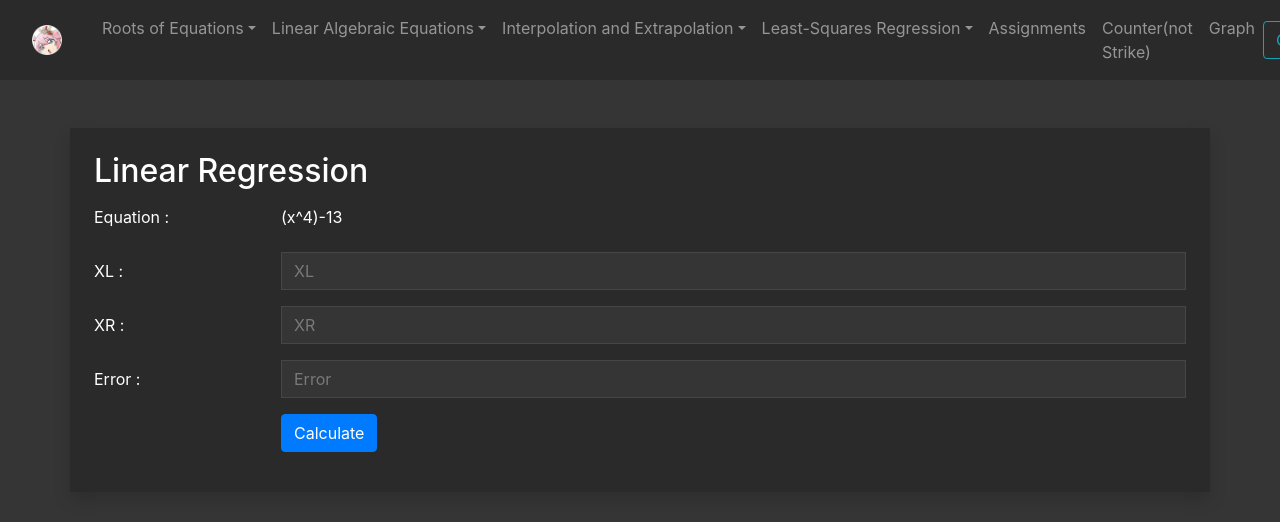
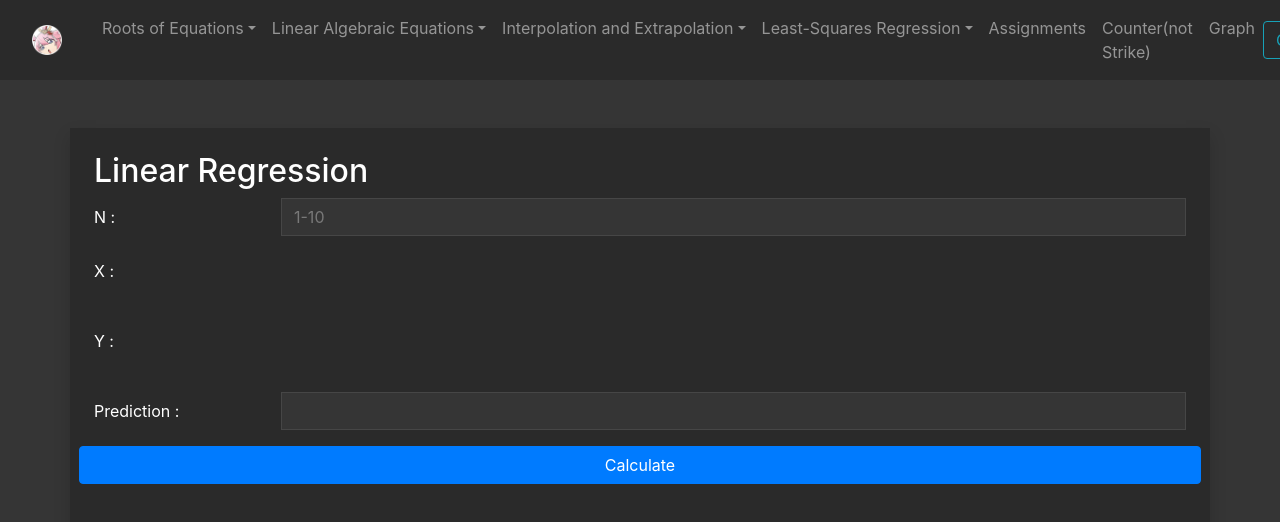
Before and after one commit to TheBossTH/numerical-react, a React (Create React App) app: page /#/LinearRegression in a window 1280 px wide. Shown: the top 522 px of the page. Built offline with nearby package versions, Linux system fonts and the light colour scheme.

Commit message:
feat: add Least Squares Regression

```diff
--- a/src/components/LeastSquaresRegression/LinearRegression.js
+++ b/src/components/LeastSquaresRegression/LinearRegression.js
@@ -3,120 +3,126 @@ import { Container, Form, Button, Row, Col, Table } from 'react-bootstrap'
 const axios = require('axios').default
 
 const LinearRegression = () => {
-    const [data, setData] = useState({
-        xl: 0,
-        xr: 0,
-        error: 0.00001,
-    })
-    const [results, setResults] = useState(null)
+    const [N, setN] = useState(0)
+    const [prediction, setPrediction] = useState(0)
+    const [x, setX] = useState({})
+    const [y, setY] = useState({})
+    const [ans, setAns] = useState(null)
     return (
         <div>
-            <Container className="mt-5 p-4 bg-dark text-white shadow">
+            <Container className="mt-5  p-4 bg-dark text-white shadow">
                 <h2>Linear Regression</h2>
                 <Form>
-                    <Form.Group as={Row} controlId="Equation">
-                        <Form.Label column sm="2">
-                            Equation :
-                        </Form.Label>
-                        <Col sm="10">
-                            <Form.Control
-                                plaintext
-                                readOnly
-                                defaultValue="(x^4)-13"
-                            />
-                        </Col>
-                    </Form.Group>
                     <Form.Group as={Row} controlId="XL">
                         <Form.Label column sm="2">
-                            XL :
+                            N :
                         </Form.Label>
                         <Col sm="10">
                             <Form.Control
                                 type="number"
-                                placeholder="XL"
+                                step="1"
+                                placeholder="1-10"
                                 onChange={(e) => {
-                                    setData({
-                                        ...data,
-                                        xl: parseFloat(e.target.value),
+                                    setN(parseInt(e.target.value))
+                                }}
+                                required
+                            />
+                        </Col>
+                    </Form.Group>
+                    <Form.Group as={Row} controlId="X">
+                        <Form.Label column sm="2">
+                            X :
+                        </Form.Label>
+                    </Form.Group>
+                    <Form.Group as={Row} controlId="Xi">
+                        {N > 0 &&
+                            N <= 10 &&
+                            Array.from(Array(N), (r, i) => (
+                                <Col key={i}>
+                                    <Form.Control
+                                        type="number"
+                                        step="1"
+                                        id={`x${i}`}
+                                        onChange={(e) => {
+                                            setX({
+                                                ...x,
+                                                [e.target.id]: parseFloat(
+                                                    e.target.value
+                                                ),
                                             })
                                         }}
                                     />
                                 </Col>
+                            ))}
                     </Form.Group>
-                    <Form.Group as={Row} controlId="XR">
+                    <Form.Group as={Row} controlId="Y">
                         <Form.Label column sm="2">
-                            XR :
+                            Y :
+                        </Form.Label>
+                    </Form.Group>
+                    <Form.Group as={Row} controlId="Yi">
+                        {N > 0 &&
+                            N <= 10 &&
+                            Array.from(Array(N), (r, i) => (
+                                <Col key={i}>
+                                    <Form.Control
+                                        type="number"
+                                        step="1"
+                                        id={`y${i}`}
+                                        onChange={(e) => {
+                                            setY({
+                                                ...y,
+                                                [e.target.id]: parseFloat(
+                                                    e.target.value
+                                                ),
+                                            })
+                                        }}
+                                    />
+                                </Col>
+                            ))}
+                    </Form.Group>
+                    <Form.Group as={Row} controlId="Prediction">
+                        <Form.Label column sm="2">
+                            Prediction :
                         </Form.Label>
                         <Col sm="10">
                             <Form.Control
                                 type="number"
-                                placeholder="XR"
                                 onChange={(e) => {
-                                    setData({
-                                        ...data,
-                                        xr: parseFloat(e.target.value),
-                                    })
+                                    setPrediction(parseInt(e.target.value))
                                 }}
-                            />
-                        </Col>
-                    </Form.Group>
-                    <Form.Group as={Row} controlId="Error">
-                        <Form.Label column sm="2">
-                            Error :
-                        </Form.Label>
-                        <Col sm="10">
-                            <Form.Control
-                                type="number"
-                                placeholder="Error"
-                                onChange={(e) => {
-                                    setData({
-                                        ...data,
-                                        error: parseFloat(e.target.value),
-                                    })
-                                }}
+                                required
                             />
                         </Col>
                     </Form.Group>
                     <Form.Group as={Row}>
-                        <Col sm={{ span: 10, offset: 2 }}>
                         <Button
+                            block
                             type="button"
                             onClick={async () => {
                                 const res = await axios.post(
-                                        'http://localhost:8080/api/v1/root/bisection',
-                                        data
+                                    'http://localhost:8080/api/v1/leastsquaresregression/linearregression',
+                                    { x, y, prediction }
                                 )
-                                    console.log(res)
-                                    setResults(
-                                        JSON.parse(res.request.response).data
-                                    )
+                                setAns(JSON.parse(res.request.response))
                             }}
                         >
                             Calculate
                         </Button>
-                        </Col>
                     </Form.Group>
-                    {results !== null && (
+                    {ans != null && (
                         <Table striped bordered hover variant="dark">
                             <thead>
                                 <tr>
-                                    <th>Iteration</th>
-                                    <th>XL</th>
-                                    <th>XR</th>
-                                    <th>XM</th>
-                                    <th>ER</th>
+                                    <th>Equation</th>
+                                    <th>Result</th>
                                 </tr>
                             </thead>
                             <tbody>
-                                {results.map((r) => (
-                                    <tr key={r.iteration}>
-                                        <td>{r.iteration}</td>
-                                        <td>{r.xl}</td>
-                                        <td>{r.xr}</td>
-                                        <td>{r.xm}</td>
-                                        <td>{r.er}</td>
+                                <tr>
+                                    <td>{JSON.stringify(ans.data.string)}</td>
+                                    <td>{JSON.stringify(ans.ans[1])}</td>
                                 </tr>
-                                ))}
                             </tbody>
                         </Table>
                     )}
--- a/src/components/LeastSquaresRegression/PolynomialRegression.js
+++ b/src/components/LeastSquaresRegression/PolynomialRegression.js
@@ -3,120 +3,126 @@ import { Container, Form, Button, Row, Col, Table } from 'react-bootstrap'
 const axios = require('axios').default
 
 const PolynomialRegression = () => {
-    const [data, setData] = useState({
-        xl: 0,
-        xr: 0,
-        error: 0.00001,
-    })
-    const [results, setResults] = useState(null)
+    const [N, setN] = useState(0)
+    const [order, setOrder] = useState(0)
+    const [x, setX] = useState({})
+    const [y, setY] = useState({})
+    const [ans, setAns] = useState(null)
     return (
         <div>
-            <Container className="mt-5 p-4 bg-dark text-white shadow">
+            <Container className="mt-5  p-4 bg-dark text-white shadow">
                 <h2>Polynomial Regression</h2>
                 <Form>
-                    <Form.Group as={Row} controlId="Equation">
-                        <Form.Label column sm="2">
-                            Equation :
-                        </Form.Label>
-                        <Col sm="10">
-                            <Form.Control
-                                plaintext
-                                readOnly
-                                defaultValue="(x^4)-13"
-                            />
-                        </Col>
-                    </Form.Group>
                     <Form.Group as={Row} controlId="XL">
                         <Form.Label column sm="2">
-                            XL :
+                            N :
                         </Form.Label>
                         <Col sm="10">
                             <Form.Control
                                 type="number"
-                                placeholder="XL"
+                                step="1"
+                                placeholder="1-10"
                                 onChange={(e) => {
-                                    setData({
-                                        ...data,
-                                        xl: parseFloat(e.target.value),
+                                    setN(parseInt(e.target.value))
+                                }}
+                                required
+                            />
+                        </Col>
+                    </Form.Group>
+                    <Form.Group as={Row} controlId="X">
+                        <Form.Label column sm="2">
+                            X :
+                        </Form.Label>
+                    </Form.Group>
+                    <Form.Group as={Row} controlId="Xi">
+                        {N > 0 &&
+                            N <= 10 &&
+                            Array.from(Array(N), (r, i) => (
+                                <Col key={i}>
+                                    <Form.Control
+                                        type="number"
+                                        step="1"
+                                        id={`x${i}`}
+                                        onChange={(e) => {
+                                            setX({
+                                                ...x,
+                                                [e.target.id]: parseFloat(
+                                                    e.target.value
+                                                ),
                                             })
                                         }}
                                     />
                                 </Col>
+                            ))}
                     </Form.Group>
-                    <Form.Group as={Row} controlId="XR">
+                    <Form.Group as={Row} controlId="Y">
                         <Form.Label column sm="2">
-                            XR :
+                            Y :
+                        </Form.Label>
+                    </Form.Group>
+                    <Form.Group as={Row} controlId="Yi">
+                        {N > 0 &&
+                            N <= 10 &&
+                            Array.from(Array(N), (r, i) => (
+                                <Col key={i}>
+                                    <Form.Control
+                                        type="number"
+                                        step="1"
+                                        id={`y${i}`}
+                                        onChange={(e) => {
+                                            setY({
+                                                ...y,
+                                                [e.target.id]: parseFloat(
+                                                    e.target.value
+                                                ),
+                                            })
+                                        }}
+                                    />
+                                </Col>
+                            ))}
+                    </Form.Group>
+                    <Form.Group as={Row} controlId="Prediction">
+                        <Form.Label column sm="2">
+                            Order :
                         </Form.Label>
                         <Col sm="10">
                             <Form.Control
                                 type="number"
-                                placeholder="XR"
                                 onChange={(e) => {
-                                    setData({
-                                        ...data,
-                                        xr: parseFloat(e.target.value),
-                                    })
+                                    setOrder(parseInt(e.target.value))
                                 }}
-                            />
-                        </Col>
-                    </Form.Group>
-                    <Form.Group as={Row} controlId="Error">
-                        <Form.Label column sm="2">
-                            Error :
-                        </Form.Label>
-                        <Col sm="10">
-                            <Form.Control
-                                type="number"
-                                placeholder="Error"
-                                onChange={(e) => {
-                                    setData({
-                                        ...data,
-                                        error: parseFloat(e.target.value),
-                                    })
-                                }}
+                                required
                             />
                         </Col>
                     </Form.Group>
                     <Form.Group as={Row}>
-                        <Col sm={{ span: 10, offset: 2 }}>
                         <Button
+                            block
                             type="button"
                             onClick={async () => {
                                 const res = await axios.post(
-                                        'http://localhost:8080/api/v1/root/bisection',
-                                        data
+                                    'http://localhost:8080/api/v1/leastsquaresregression/polynomialregression',
+                                    { x, y, order }
                                 )
-                                    console.log(res)
-                                    setResults(
-                                        JSON.parse(res.request.response).data
-                                    )
+                                setAns(JSON.parse(res.request.response))
                             }}
                         >
                             Calculate
                         </Button>
-                        </Col>
                     </Form.Group>
-                    {results !== null && (
+                    {ans != null && (
                         <Table striped bordered hover variant="dark">
                             <thead>
                                 <tr>
-                                    <th>Iteration</th>
-                                    <th>XL</th>
-                                    <th>XR</th>
-                                    <th>XM</th>
-                                    <th>ER</th>
+                                    <th>Equation</th>
+                                    <th>Result</th>
                                 </tr>
                             </thead>
                             <tbody>
-                                {results.map((r) => (
-                                    <tr key={r.iteration}>
-                                        <td>{r.iteration}</td>
-                                        <td>{r.xl}</td>
-                                        <td>{r.xr}</td>
-                                        <td>{r.xm}</td>
-                                        <td>{r.er}</td>
+                                <tr>
+                                    <td>{JSON.stringify(ans.data.string)}</td>
+                                    <td>{JSON.stringify(ans.ans)}</td>
                                 </tr>
-                                ))}
                             </tbody>
                         </Table>
                     )}
--- a/src/components/LinearAlgebraicEquations/ConjugateGradient.js
+++ b/src/components/LinearAlgebraicEquations/ConjugateGradient.js
@@ -237,7 +237,7 @@ const ConjugateGradient = () => {
                             type="button"
                             onClick={async () => {
                                 const res = await axios.post(
-                                    'http://localhost:8080/api/v1/root/conjugategradient',
+                                    'http://localhost:8080/api/v1/linearalgebraicequations/conjugategradient',
                                     data
                                 )
                                 console.log(res)
--- a/src/components/LinearAlgebraicEquations/Cramer.js
+++ b/src/components/LinearAlgebraicEquations/Cramer.js
@@ -191,7 +191,7 @@ const Cramer = () => {
                             type="button"
                             onClick={async () => {
                                 const res = await axios.post(
-                                    'http://localhost:8080/api/v1/root/cramer',
+                                    'http://localhost:8080/api/v1/linearalgebraicequations/cramer',
                                     data
                                 )
                                 console.log(res)
--- a/src/components/LinearAlgebraicEquations/GaussElimination.js
+++ b/src/components/LinearAlgebraicEquations/GaussElimination.js
@@ -191,7 +191,7 @@ const GaussElimination = () => {
                             type="button"
                             onClick={async () => {
                                 const res = await axios.post(
-                                    'http://localhost:8080/api/v1/root/gausselimination',
+                                    'http://localhost:8080/api/v1/linearalgebraicequations/gausselimination',
                                     data
                                 )
                                 console.log(res)
--- a/src/components/LinearAlgebraicEquations/GaussJordan.js
+++ b/src/components/LinearAlgebraicEquations/GaussJordan.js
@@ -191,7 +191,7 @@ const GaussJordan = () => {
                             type="button"
                             onClick={async () => {
                                 const res = await axios.post(
-                                    'http://localhost:8080/api/v1/root/gaussjordan',
+                                    'http://localhost:8080/api/v1/linearalgebraicequations/gaussjordan',
                                     data
                                 )
                                 console.log(res)
--- a/src/components/LinearAlgebraicEquations/Gaussseidel.js
+++ b/src/components/LinearAlgebraicEquations/Gaussseidel.js
@@ -234,7 +234,7 @@ const Gaussseidel = () => {
                             type="button"
                             onClick={async () => {
                                 const res = await axios.post(
-                                    'http://localhost:8080/api/v1/root/gaussseidel',
+                                    'http://localhost:8080/api/v1/linearalgebraicequations/gaussseidel',
                                     data
                                 )
                                 console.log(res)
--- a/src/components/LinearAlgebraicEquations/JacobiIteration.js
+++ b/src/components/LinearAlgebraicEquations/JacobiIteration.js
@@ -235,7 +235,7 @@ const JacobiIteration = () => {
                             type="button"
                             onClick={async () => {
                                 const res = await axios.post(
-                                    'http://localhost:8080/api/v1/root/jacobiiteration',
+                                    'http://localhost:8080/api/v1/linearalgebraicequations/jacobiiteration',
                                     data
                                 )
                                 console.log(res)
--- a/src/components/LinearAlgebraicEquations/LUdecomposition.js
+++ b/src/components/LinearAlgebraicEquations/LUdecomposition.js
@@ -191,7 +191,7 @@ const GaussJordan = () => {
                             type="button"
                             onClick={async () => {
                                 const res = await axios.post(
-                                    'http://localhost:8080/api/v1/root/ludecomposition',
+                                    'http://localhost:8080/api/v1/linearalgebraicequations/ludecomposition',
                                     data
                                 )
                                 console.log(res)
```
Lines whose indentation alone changed are shown as unchanged.
